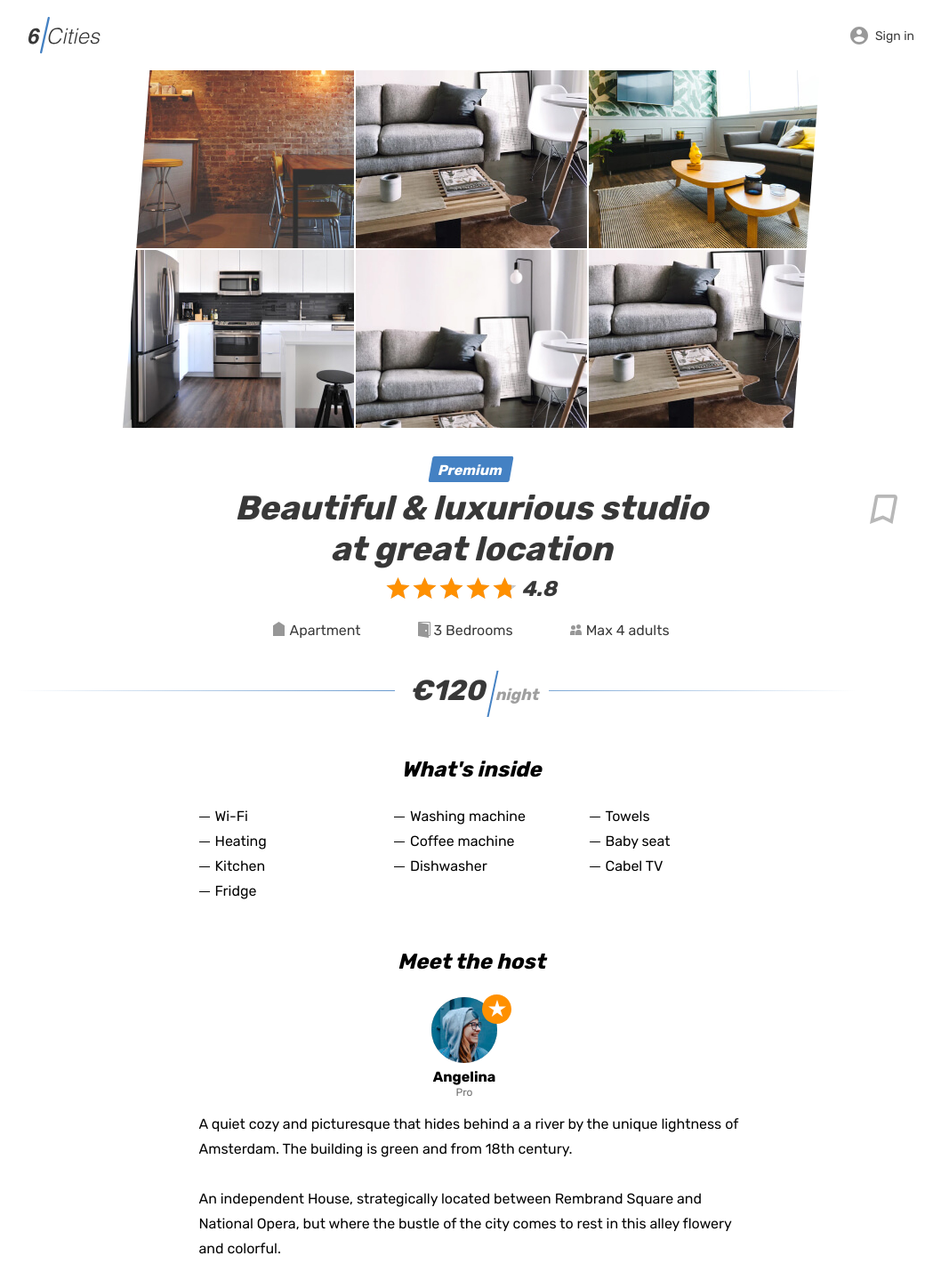
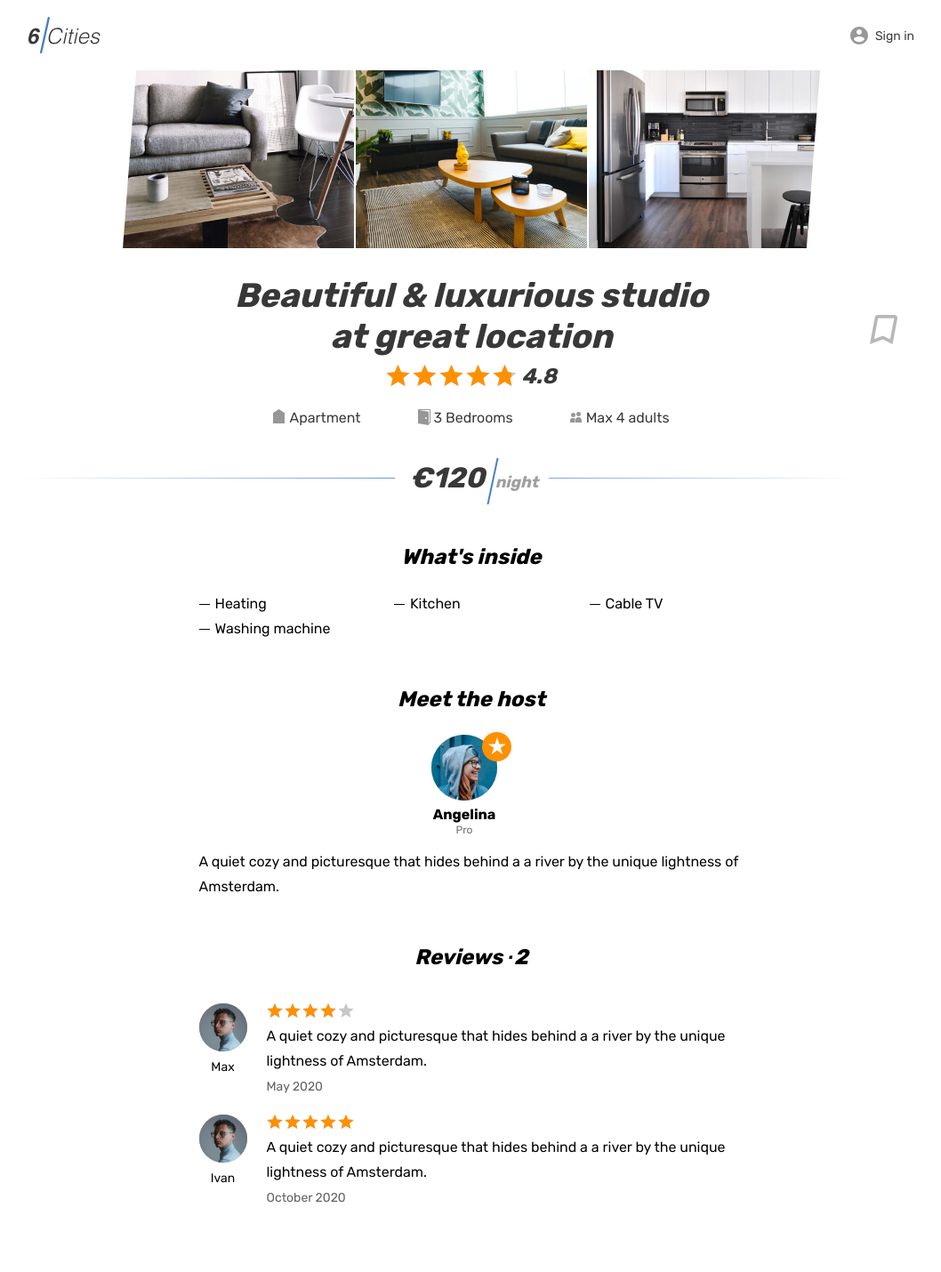
Before and after one commit to Ekzaton/859219-six-cities-5, a React app: page /offer/1 in a window 1280 px wide. Shown: the top 1430 px of the page at 89% size, without its empty margins (110-1168 px from the left). Built offline with nearby package versions, Linux system fonts and the light colour scheme.

Commit message:
Updated 'offer-page.tsx' component

```diff
--- a/src/components/offer-page/offer-page.tsx
+++ b/src/components/offer-page/offer-page.tsx
@@ -1,7 +1,7 @@
 import React from "react";
 
 import {offerType, reviewType} from "../../types";
-import {getRatingStars} from "../../utils";
+import {capitalize, formatReviewDate, getRatingStars} from "../../utils";
 
 import PageHeader from "../page-header/page-header";
 
@@ -12,6 +12,7 @@ type Props = {
 
 const OfferPage: React.FunctionComponent<Props> = (props: Props) => {
   const {offers, reviews} = props;
+  const offerReviews = reviews.filter((review) => review.id === offers[0].id);
 
   return (
     <div className="page">
@@ -21,34 +22,30 @@ const OfferPage: React.FunctionComponent<Props> = (props: Props) => {
         <section className="property">
           <div className="property__gallery-container container">
             <div className="property__gallery">
-              <div className="property__image-wrapper">
-                <img className="property__image" src="img/room.jpg" alt="Photo studio"/>
+              {offers[0].image.map((image, i) =>
+                <div
+                  key={`image-${i}`}
+                  className="property__image-wrapper"
+                >
+                  <img
+                    className="property__image"
+                    src={image}
+                    alt="Photo studio"
+                  />
                 </div>
-              <div className="property__image-wrapper">
-                <img className="property__image" src="img/apartment-01.jpg" alt="Photo studio"/>
-              </div>
-              <div className="property__image-wrapper">
-                <img className="property__image" src="img/apartment-02.jpg" alt="Photo studio"/>
-              </div>
-              <div className="property__image-wrapper">
-                <img className="property__image" src="img/apartment-03.jpg" alt="Photo studio"/>
-              </div>
-              <div className="property__image-wrapper">
-                <img className="property__image" src="img/studio-01.jpg" alt="Photo studio"/>
-              </div>
-              <div className="property__image-wrapper">
-                <img className="property__image" src="img/apartment-01.jpg" alt="Photo studio"/>
-              </div>
+              )}
             </div>
           </div>
           <div className="property__container container">
             <div className="property__wrapper">
+              {offers[0].isPremium &&
                 <div className="property__mark">
                   <span>Premium</span>
                 </div>
+              }
               <div className="property__name-wrapper">
                 <h1 className="property__name">
-                  Beautiful &amp; luxurious studio at great location
+                  {offers[0].title}
                 </h1>
                 <button className="property__bookmark-button button" type="button">
                   <svg className="property__bookmark-icon" width="31" height="33">
@@ -66,101 +63,102 @@ const OfferPage: React.FunctionComponent<Props> = (props: Props) => {
               </div>
               <ul className="property__features">
                 <li className="property__feature property__feature--entire">
-                  Apartment
+                  {capitalize(offers[0].type)}
                 </li>
                 <li className="property__feature property__feature--bedrooms">
-                  3 Bedrooms
+                  {offers[0].bedrooms} Bedrooms
                 </li>
                 <li className="property__feature property__feature--adults">
-                  Max 4 adults
+                  Max {offers[0].maxAdults} adults
                 </li>
               </ul>
               <div className="property__price">
-                <b className="property__price-value">&euro;120</b>
+                <b className="property__price-value">&euro;{offers[0].price}</b>
                 <span className="property__price-text">&nbsp;night</span>
               </div>
               <div className="property__inside">
                 <h2 className="property__inside-title">What&apos;s inside</h2>
                 <ul className="property__inside-list">
-                  <li className="property__inside-item">
-                    Wi-Fi
+                  {offers[0].goods.map((good, i) =>
+                    <li
+                      key={`good-${i}`}
+                      className="property__inside-item"
+                    >
+                      {good}
                     </li>
-                  <li className="property__inside-item">
-                    Washing machine
-                  </li>
-                  <li className="property__inside-item">
-                    Towels
-                  </li>
-                  <li className="property__inside-item">
-                    Heating
-                  </li>
-                  <li className="property__inside-item">
-                    Coffee machine
-                  </li>
-                  <li className="property__inside-item">
-                    Baby seat
-                  </li>
-                  <li className="property__inside-item">
-                    Kitchen
-                  </li>
-                  <li className="property__inside-item">
-                    Dishwasher
-                  </li>
-                  <li className="property__inside-item">
-                    Cabel TV
-                  </li>
-                  <li className="property__inside-item">
-                    Fridge
-                  </li>
+                  )}
                 </ul>
               </div>
               <div className="property__host">
                 <h2 className="property__host-title">Meet the host</h2>
                 <div className="property__host-user user">
                   <div className="property__avatar-wrapper property__avatar-wrapper--pro user__avatar-wrapper">
-                    <img className="property__avatar user__avatar" src="img/avatar-angelina.jpg" width="74" height="74" alt="Host avatar"/>
+                    <img
+                      className="property__avatar user__avatar"
+                      src={offers[0].host.avatarUrl}
+                      width="74"
+                      height="74"
+                      alt="Host avatar"
+                    />
                   </div>
                   <span className="property__user-name">
-                    Angelina
+                    {offers[0].host.name}
                   </span>
+                  {offers[0].host.isPro &&
                     <span className="property__user-status">
                       Pro
                     </span>
+                  }
                 </div>
                 <div className="property__description">
                   <p className="property__text">
-                    A quiet cozy and picturesque that hides behind a a river by the unique lightness of Amsterdam. The building is green and from 18th century.
-                  </p>
-                  <p className="property__text">
-                    An independent House, strategically located between Rembrand Square and National Opera, but where the bustle of the city comes to rest in this alley flowery and colorful.
+                    {offers[0].description}
                   </p>
                 </div>
               </div>
               <section className="property__reviews reviews">
-                <h2 className="reviews__title">Reviews &middot; <span className="reviews__amount">1</span></h2>
+                <h2 className="reviews__title">
+                  Reviews &middot;
+                  <span className="reviews__amount">
+                    {offerReviews.length}
+                  </span>
+                </h2>
                 <ul className="reviews__list">
-                  <li className="reviews__item">
+                  {offerReviews.map((review, i) =>
+                    <li
+                      key={`review-${i}`}
+                      className="reviews__item"
+                    >
                       <div className="reviews__user user">
                         <div className="reviews__avatar-wrapper user__avatar-wrapper">
-                        <img className="reviews__avatar user__avatar" src="img/avatar-max.jpg" width="54" height="54" alt="Reviews avatar"/>
+                          <img
+                            className="reviews__avatar user__avatar"
+                            src={review.user.avatarUrl}
+                            width="54"
+                            height="54"
+                            alt="Reviews avatar"
+                          />
                         </div>
                         <span className="reviews__user-name">
-                        Max
+                          {review.user.name}
                         </span>
                       </div>
                       <div className="reviews__info">
                         <div className="reviews__rating rating">
                           <div className="reviews__stars rating__stars">
-                          <span style={getRatingStars(reviews[0].rating)}/>
+                            <span style={getRatingStars(review.rating)}/>
                             <span className="visually-hidden">Rating</span>
                           </div>
                         </div>
                         <p className="reviews__text">
-                        A quiet cozy and picturesque that hides behind a a river by the unique lightness of Amsterdam. The building is green and from 18th century.
+                          {review.comment}
                         </p>
-                      <time className="reviews__time" dateTime="2019-04-24">April 2019</time>
+                        <time className="reviews__time">
+                          {formatReviewDate(review.date)}
+                        </time>
                       </div>
                     </li>
+                  )}
                 </ul>
               </section>
             </div>
--- a/src/utils.ts
+++ b/src/utils.ts
@@ -1,3 +1,5 @@
 export const capitalize = (title: string): string => title[0].toUpperCase() + title.slice(1);
 
+export const formatReviewDate = (date: string): string => new Date(date).toLocaleString(`en-US`, {month: `long`, year: `numeric`});
+
 export const getRatingStars = (rating: number): Record<string, unknown> => ({width: `${rating * 20}%`});
```
Lines whose indentation alone changed are shown as unchanged.
